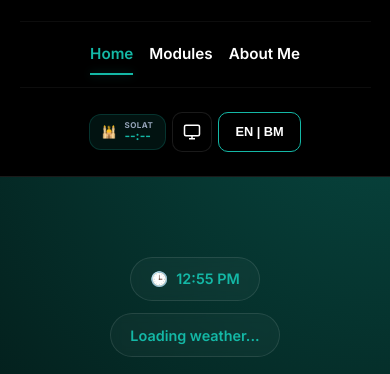
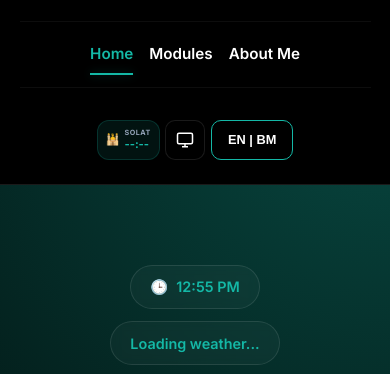
Before and after one commit to muszyolo/MusAnalyticsHub, a plain HTML site: page index.html in a window 390 px wide. Shown: the part 65-439 px from the top of the page. Drawn offline with Linux system fonts and the light colour scheme.

Commit message:
Fix time and temperature alignment: Standardized widget heights and centered all controls in a balanced row

```diff
--- a/main.css
+++ b/main.css
@@ -424,27 +424,66 @@ nav a.active::after {
     display: flex;
     gap: 0.5rem;
     align-items: center;
-    flex-wrap: wrap;
-    justify-content: flex-end;
+    justify-content: center;
+    width: 100%;
+    margin-top: 0.5rem;
 }
 
-.clock-widget {
+.solat-widget, .clock-widget, .control-btn {
+    display: flex;
+    align-items: center;
+    justify-content: center;
+    height: 44px; /* Sufficient height for 2-line solat or 1-line others */
+    padding: 0 0.75rem;
     background: rgba(255, 255, 255, 0.05);
     border: 1px solid var(--glass-border);
-    padding: 0.4rem 0.6rem;
     border-radius: 12px;
-    font-size: 0.75rem;
+    font-size: 0.85rem;
     font-weight: 700;
     color: var(--text-main);
-    display: flex;
-    align-items: center;
-    gap: 0.4rem;
+    gap: 0.5rem;
+    white-space: nowrap;
+    transition: all 0.3s ease;
 }
 
-@media (max-width: 1024px) {
+.solat-widget {
+    background: rgba(20, 184, 166, 0.1);
+    border-color: rgba(20, 184, 166, 0.2);
+    color: var(--accent);
+}
+
+.solat-info {
+    display: flex;
+    flex-direction: column;
+    align-items: flex-start;
+    line-height: 1.1;
+}
+
+.solat-label {
+    font-size: 0.55rem;
+    color: var(--text-muted);
+    text-transform: uppercase;
+    letter-spacing: 0.5px;
+}
+
+.clock-widget span, .control-btn span {
+    font-size: 1.1rem;
+}
+
+@media (max-width: 768px) {
     .header-controls {
-        justify-content: center;
-        gap: 0.4rem;
+        gap: 0.35rem;
+    }
+
+    .solat-widget, .clock-widget, .control-btn {
+        height: 40px;
+        padding: 0 0.5rem;
+        font-size: 0.7rem;
+        gap: 0.3rem;
+    }
+
+    .solat-label {
+        font-size: 0.45rem;
     }
 }
 
```
